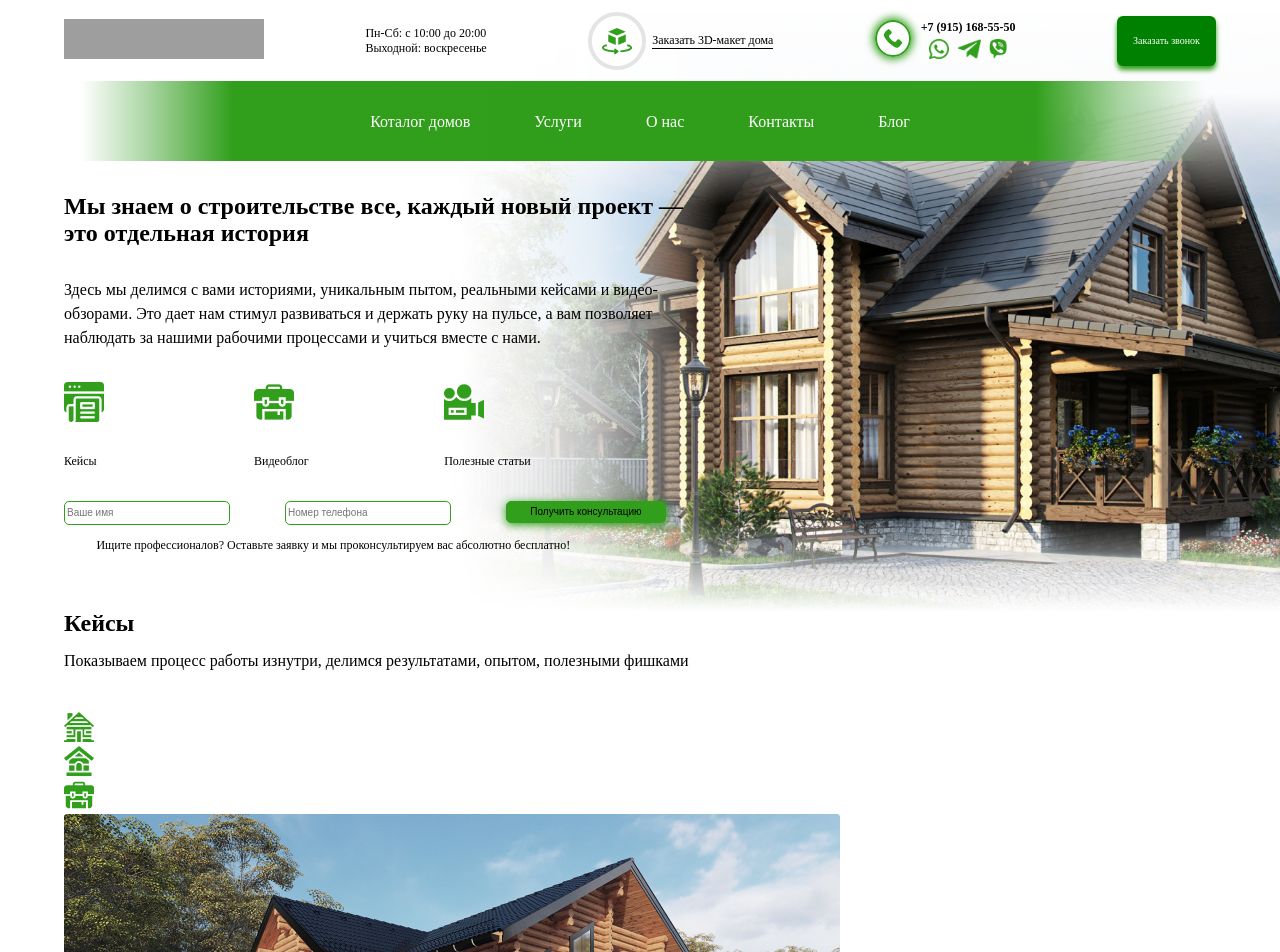
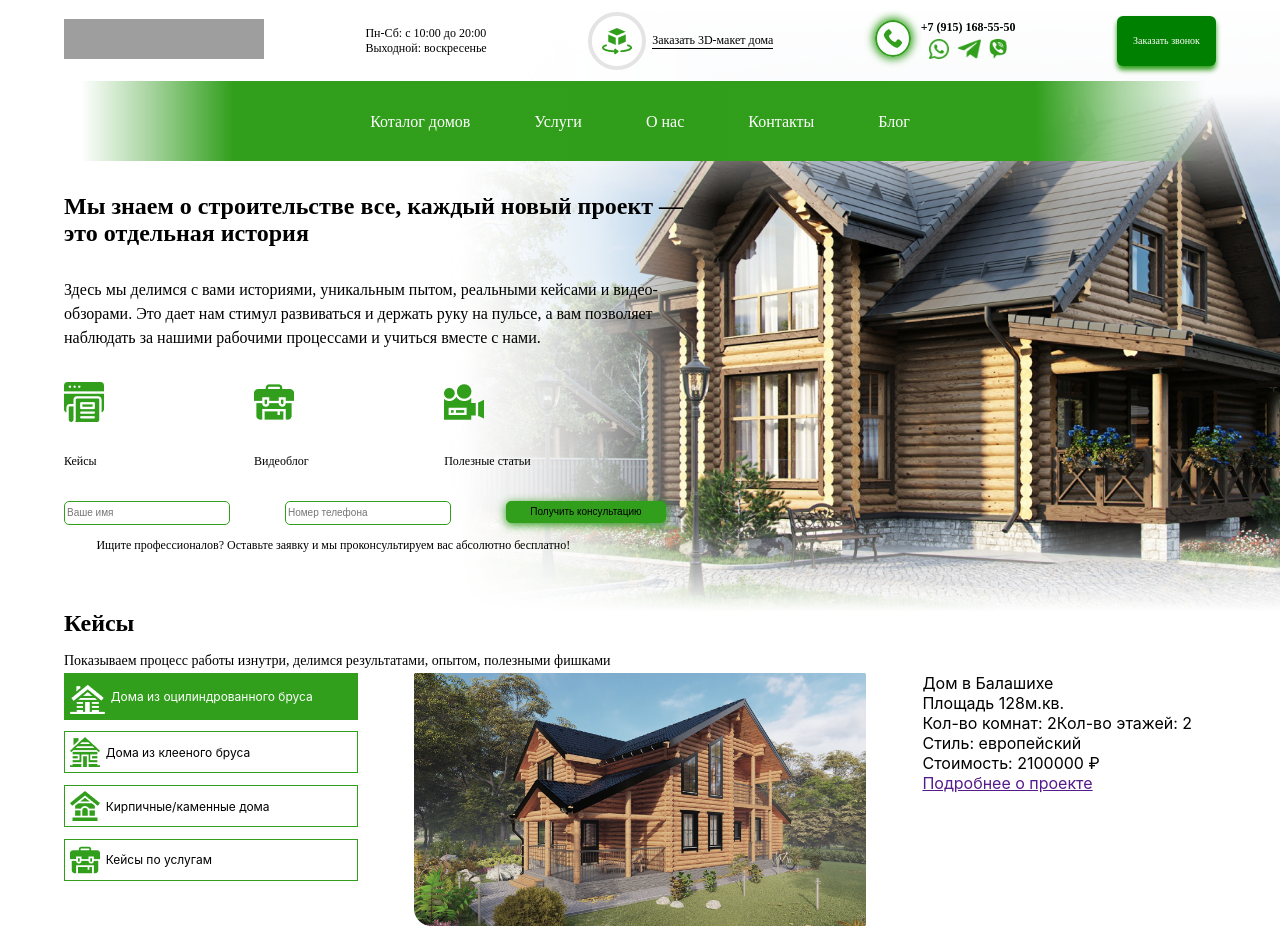
Before and after one commit to bubandrei/ARMainPage, a React (Create React App) app in the folder armp/: page / in a window 1280 px wide. Shown: the top 952 px of the page. After the commit the page ends 930 px from the top, so only its background shows below. Built offline with nearby package versions, Linux system fonts and the light colour scheme; grey boxes are pictures that could not be loaded.

Commit message:
wrap foto

```diff
--- a/armp/src/components/case/Case.css
+++ b/armp/src/components/case/Case.css
@@ -10,7 +10,37 @@
 .textCase {
   padding-top: 1%;
   font-family: Raleway;
-  font-size: 16px;
+  font-size: 14px;
   line-height: 24px;
   vertical-align: Top;
 }
+.wrapFoto {
+  text-align: center;
+}
+.wrapInCase {
+  display: flex;
+}
+.caseOption {
+  width: 35%;
+}
+.caseFoto {
+  width: 80%;
+}
+.caseText {
+  width: 35%;
+}
+.borderInput {
+  border: 1px solid #319f1c;
+  margin-bottom: 4%;
+  font-size: 12px;
+  padding: 5px;
+  display: flex;
+  align-items: center;
+}
+.textStyle {
+  padding-left: 2%;
+}
+.backGreen {
+  color: white;
+  background-color: #319f1c;
+}
--- a/armp/src/components/case/Case.jsx
+++ b/armp/src/components/case/Case.jsx
@@ -8,31 +8,35 @@ import woodenhouse from "../../assets/images/woodenhouse.png";
 
 const Case = () => {
   return (
-    <div>
+    <div className="wrapCase">
       <div className="titleCase">Кейсы</div>
       <div className="textCase">
         Показываем процесс работы изнутри, делимся результатами, опытом,
         полезными фишками
       </div>
-      <div>
-        <div>
-          <div>
+      <div className="wrapInCase">
+        <div className="caseOption">
+          <div className="borderInput backGreen">
             <img src={cabin1} />
+            <span className="textStyle">Дома из оцилиндрованного бруса</span>
           </div>
-          <div>
+          <div className="borderInput">
             <img src={woodenhouse} />
+            <span  className="textStyle">Дома из клееного бруса</span>
           </div>
-          <div>
+          <div className="borderInput">
             <img src={doghouse} />
+            <span  className="textStyle">Кирпичные/каменные дома</span>
           </div>
-          <div>
+          <div className="borderInput">
             <img src={portfolio1} />
+            <span  className="textStyle">Кейсы по услугам</span>
           </div>
         </div>
-        <div>
-          <img src={foto} />
+        <div className="wrapFoto">
+          <img src={foto} className="caseFoto" />
         </div>
-        <div>
+        <div className="caseText">
           <div>Дом в Балашихе</div>
           <div>Площадь 128м.кв.</div>
           <div>
@@ -41,7 +45,9 @@ const Case = () => {
           </div>
           <div>Стиль: европейский</div>
           <div>Стоимость: 2100000 ₽</div>
-          <div><a href="">Подробнее о проекте</a></div>
+          <div>
+            <a href="">Подробнее о проекте</a>
+          </div>
         </div>
       </div>
     </div>
```
